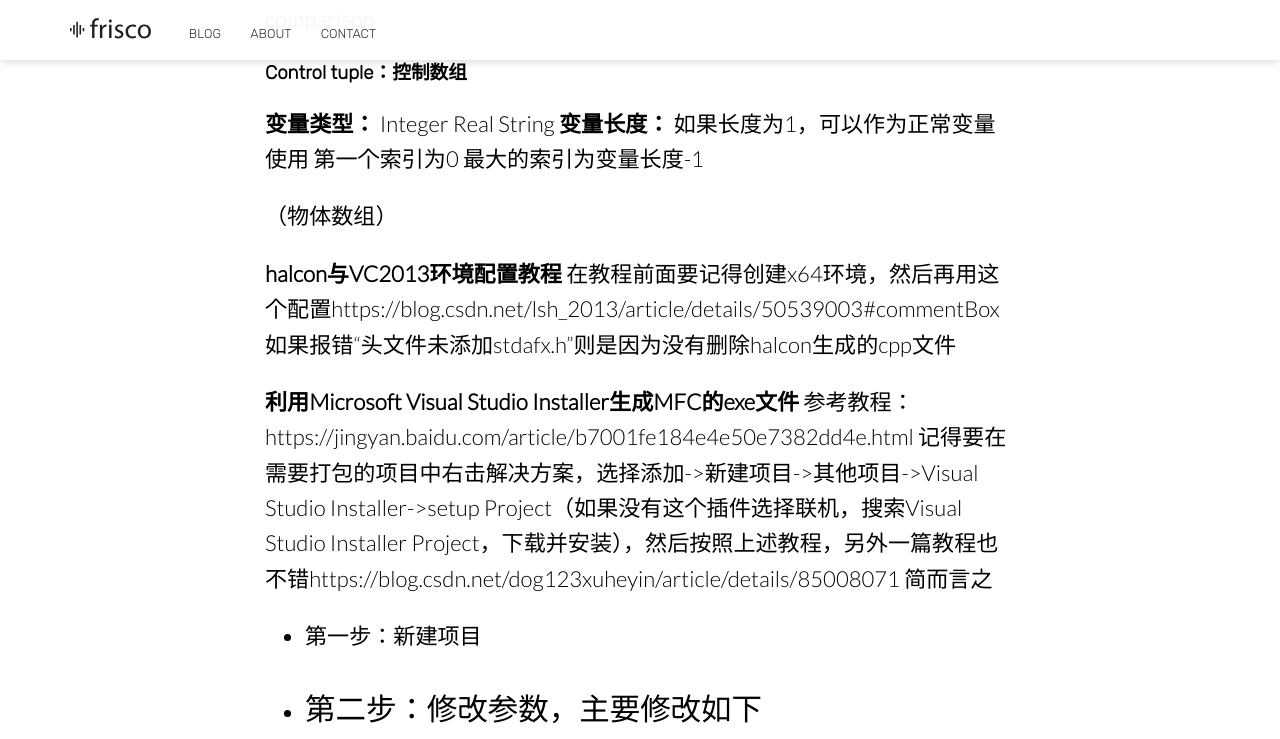
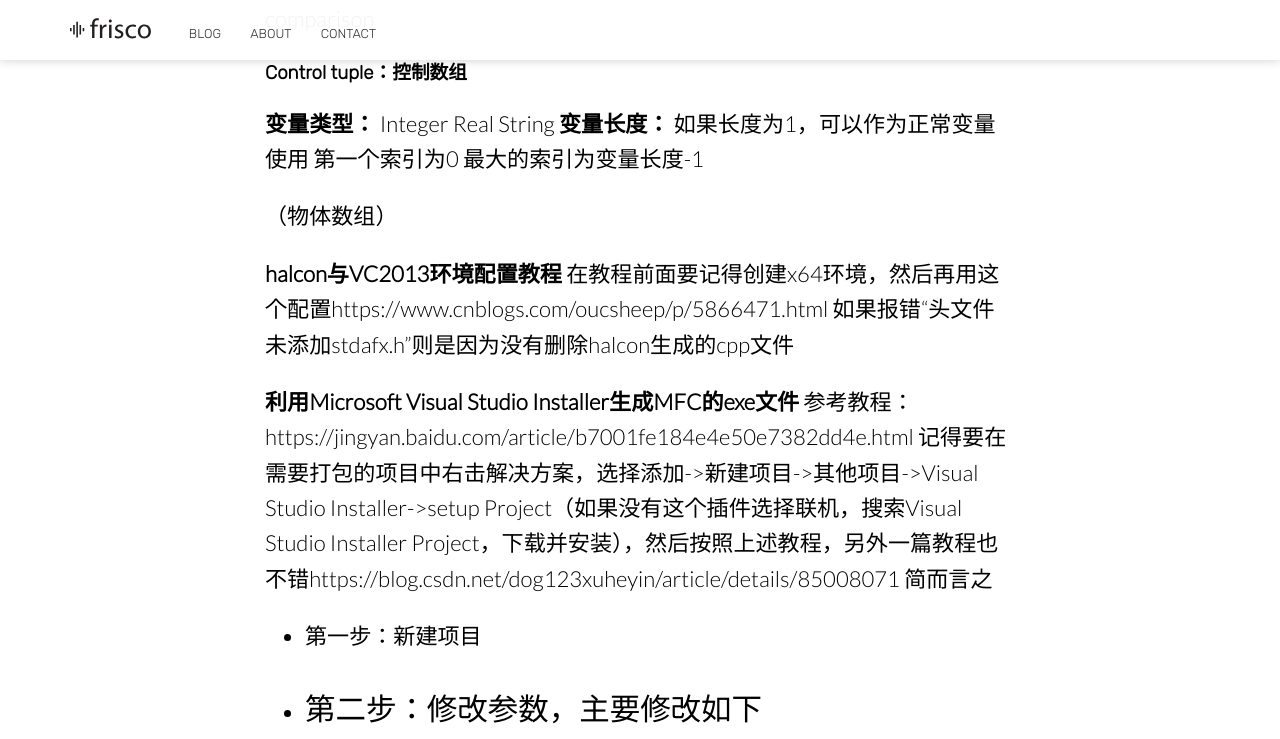
Before and after one commit to ThetaQing/ThetaQing, a Jekyll site: the page built from _posts/2019-07-17-halcon学习笔记（一）之基本知识点和环境配置.md, in a window 1280 px wide and 900 px high, scrolled down 1705 px, cut to the strip 0-739 px from the top of the window. Built offline with Jekyll 4.4.1, drawn with Linux system fonts in a browser that asks for light colours; nearby versions of some CDN libraries; part of the change alters nothing that is shown.

Commit message:
Update 2019-07-17-halcon学习笔记（一）之基本知识点和环境配置.md

```diff
--- a/_posts/2019-07-17-halcon学习笔记（一）之基本知识点和环境配置.md
+++ b/_posts/2019-07-17-halcon学习笔记（一）之基本知识点和环境配置.md
@@ -46,7 +46,7 @@ String
 （物体数组）
 
 **halcon与VC2013环境配置教程**
-在教程前面要记得创建x64环境，然后再用这个配置https://blog.csdn.net/lsh_2013/article/details/50539003#commentBox
+在教程前面要记得创建x64环境，然后再用这个配置https://www.cnblogs.com/oucsheep/p/5866471.html
 如果报错“头文件未添加stdafx.h”则是因为没有删除halcon生成的cpp文件
 
 
```
